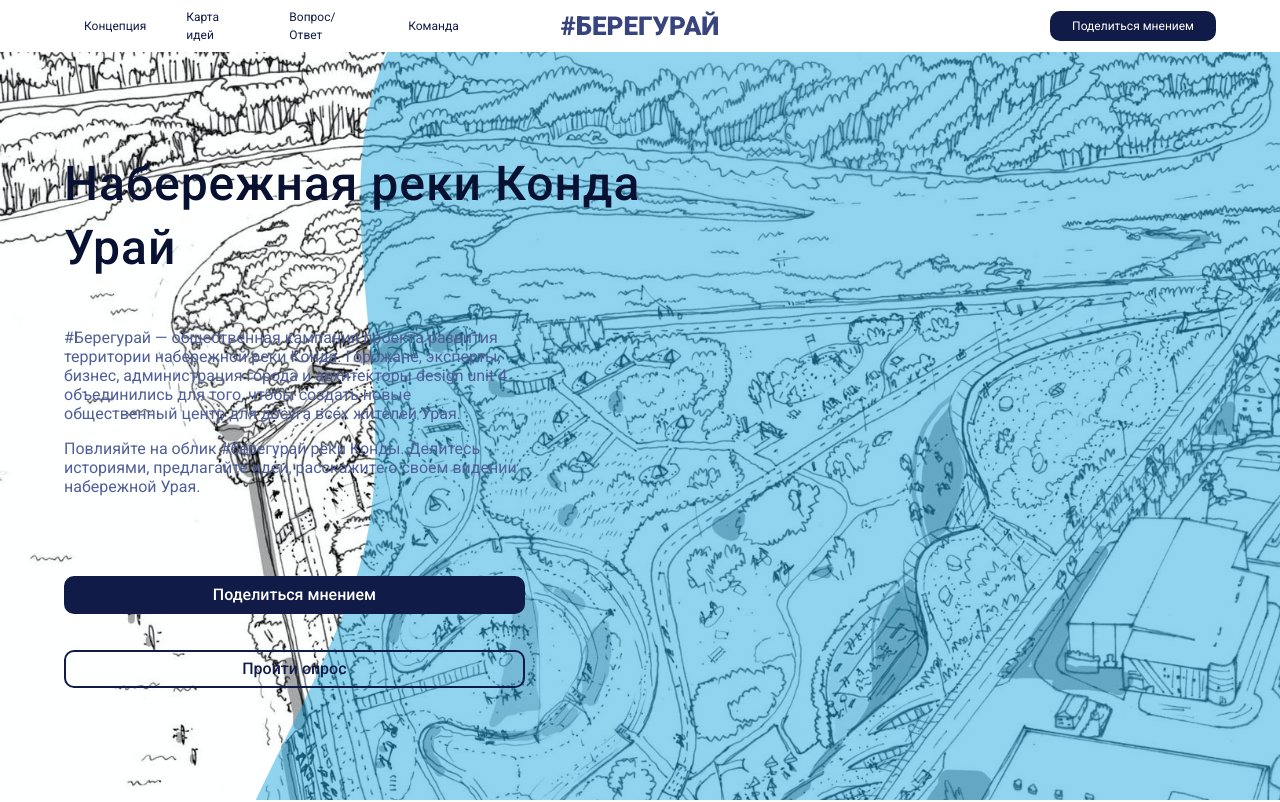
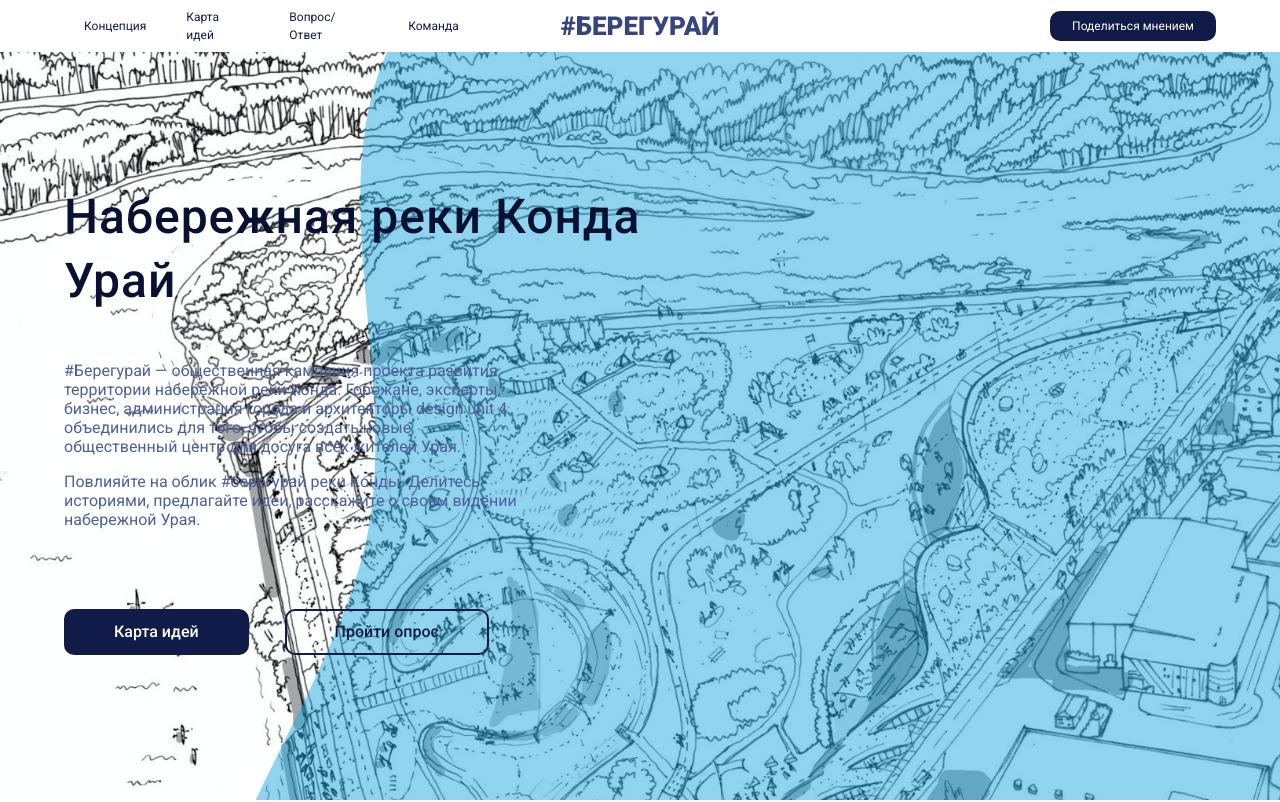
Before and after one commit to designunit/bereguray, a Next.js app: page / in a window 1280 px wide. Shown: the top 802 px of the page. Built offline with nearby package versions, Linux system fonts and the light colour scheme.

Commit message:
inline buttons

```diff
--- a/src/components/Hero/index.module.css
+++ b/src/components/Hero/index.module.css
@@ -8,10 +8,15 @@
 }
 
 .heroButtons {
-    width: 40%;
+    width: 50%;
     min-width: 150px;
+    padding-top: 64px;
 
-    padding-top: 64px;
+    display: flex;
+}
+
+.buttonsSpacer{
+    width: 36px;
 }
 
 .form {
@@ -28,7 +33,11 @@
 
     .heroButtons {
         width: 100%;
+        padding: 64px 10% 0 10%;
+        flex-wrap: wrap;
+    }
 
-        padding: 64px 10% 0 10%;
+    .buttonsSpacer {
+        height: 36px;
     }
 }
--- a/src/components/Hero/index.tsx
+++ b/src/components/Hero/index.tsx
@@ -26,15 +26,15 @@ export const Hero: React.SFC = () => {
             <div className={styles.heroButtons}>
                 <Button
                     href={mapUrl}
-                    style={{
-                        marginBottom: '36px',
-                    }}
                     theme={'primary'}
+                    size='big'
                 >
-                    Поделиться мнением
+                    Карта идей
                 </Button>
+                <div className={styles.buttonsSpacer} />
                 <Button
                     href='https://docs.google.com/forms/d/e/1FAIpQLSfoGigVnGxanZPdSK09A8xZ8APUgPeyePbG_nI9USyEg7hiUA/viewform'
+                    size='big'
                 >
                     Пройти опрос
                 </Button>
--- a/src/pages/index.tsx
+++ b/src/pages/index.tsx
@@ -32,9 +32,8 @@ const HeroButton: React.FC = props => {
             size='big'
             theme='primary'
             href={mapUrl}
-            style={{marginBottom: '36px'}}
         >
-            Поделиться мнением
+            Карта идей
         </Button>
     )
 }
@@ -304,14 +303,20 @@ const Index: NextPage<PageProps> = props => (
             </Story>
         </Stories>
 
-        <Stories backgroundColor={'#FFF'}>
         <div style={{
             display: 'flex',
-                flexDirection: 'column',
             flexWrap: 'wrap',
+            justifyContent: 'center',
+
+            padding: '10%',
+
+            backgroundColor: '#FFF',
         }}>
             <HeroButton />
-
+            <div style={{
+                width: '36px',
+                height: '36px',
+            }} />
             <Button
                 size='big'
                 href='https://docs.google.com/forms/d/e/1FAIpQLSfoGigVnGxanZPdSK09A8xZ8APUgPeyePbG_nI9USyEg7hiUA/viewform'
@@ -319,7 +324,6 @@ const Index: NextPage<PageProps> = props => (
                 Пройти опрос
             </Button>
         </div>
-        </Stories>
 
         <Footer />
     </ParallaxProvider>
```
Lines whose indentation alone changed are shown as unchanged.
